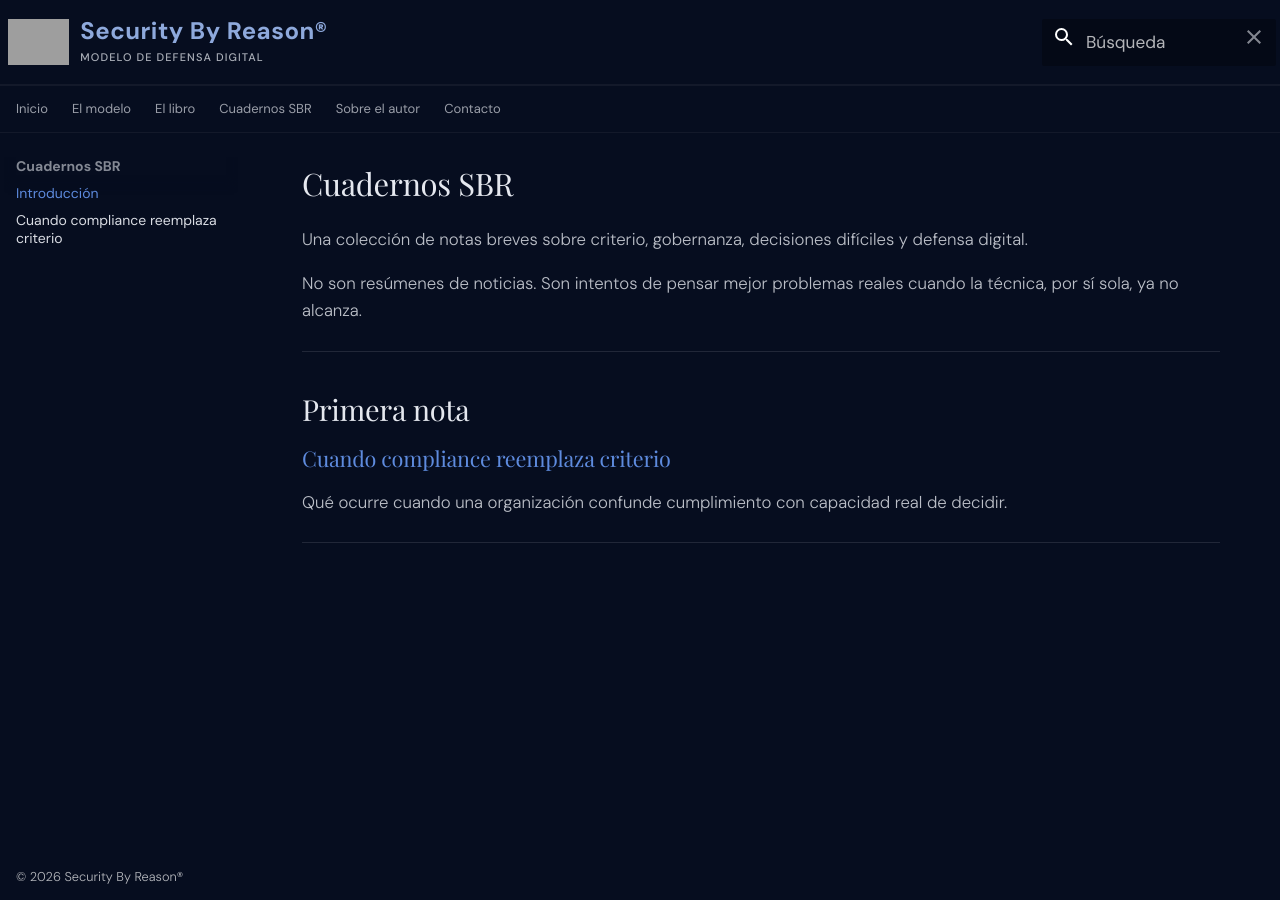
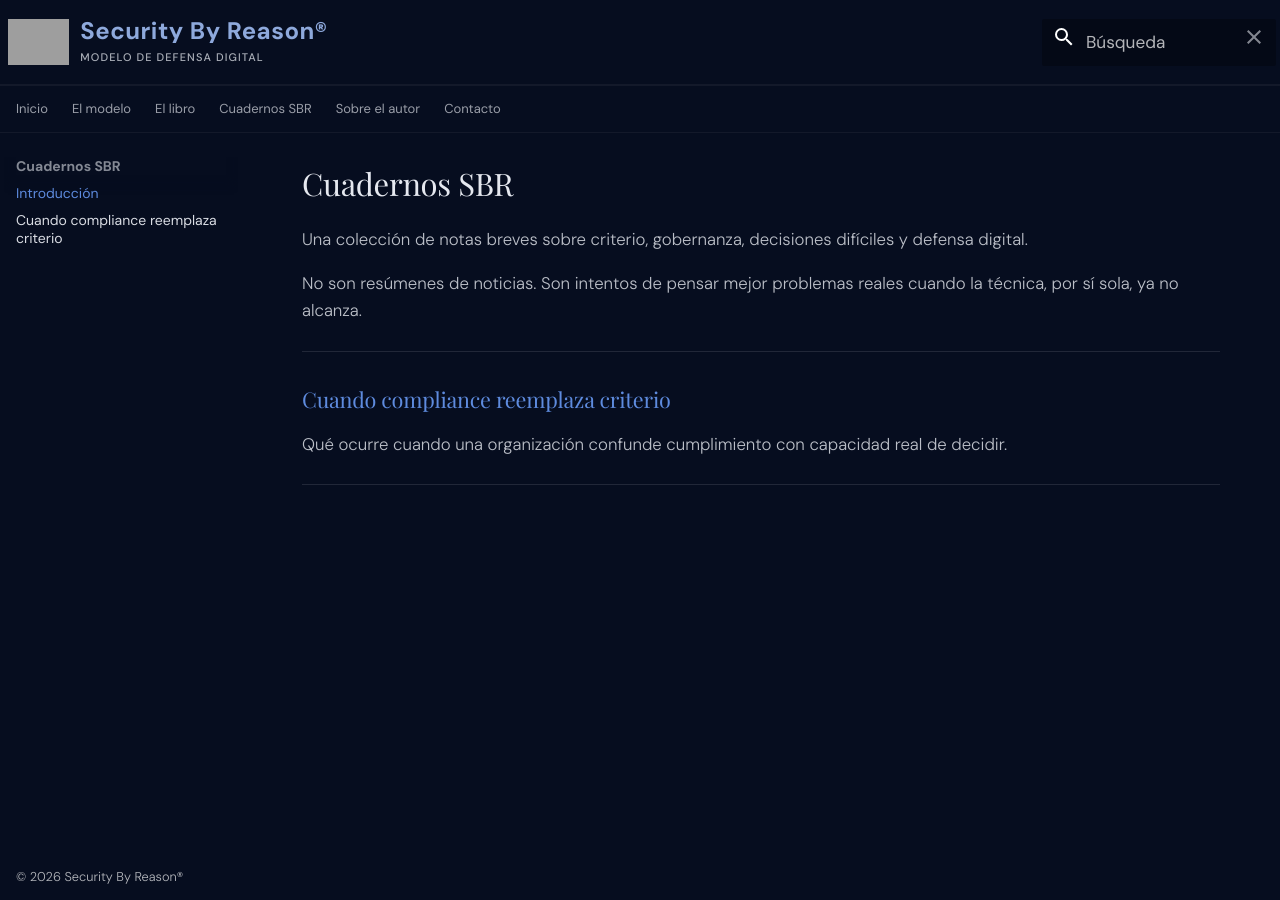
Before and after one commit to danielsasia/sbr-site, an MkDocs documentation site: the page built from docs/cuadernos/index.md, in a window 1280 px wide. Built offline with MkDocs 1.6.1 and Material for MkDocs 9.7.7, drawn with Linux system fonts in a browser that asks for light colours; some web fonts are replaced; grey boxes are pictures that could not be loaded.

Commit message:
Update index.md

```diff
--- a/docs/cuadernos/index.md
+++ b/docs/cuadernos/index.md
@@ -11,8 +11,6 @@ No son resúmenes de noticias. Son intentos de pensar mejor problemas reales cua
 
 ---
 
-## Primera nota
-
 ### [Cuando compliance reemplaza criterio](cuadernos/compliance-vs-criterio.md)
 
 Qué ocurre cuando una organización confunde cumplimiento con capacidad real de decidir.
```
